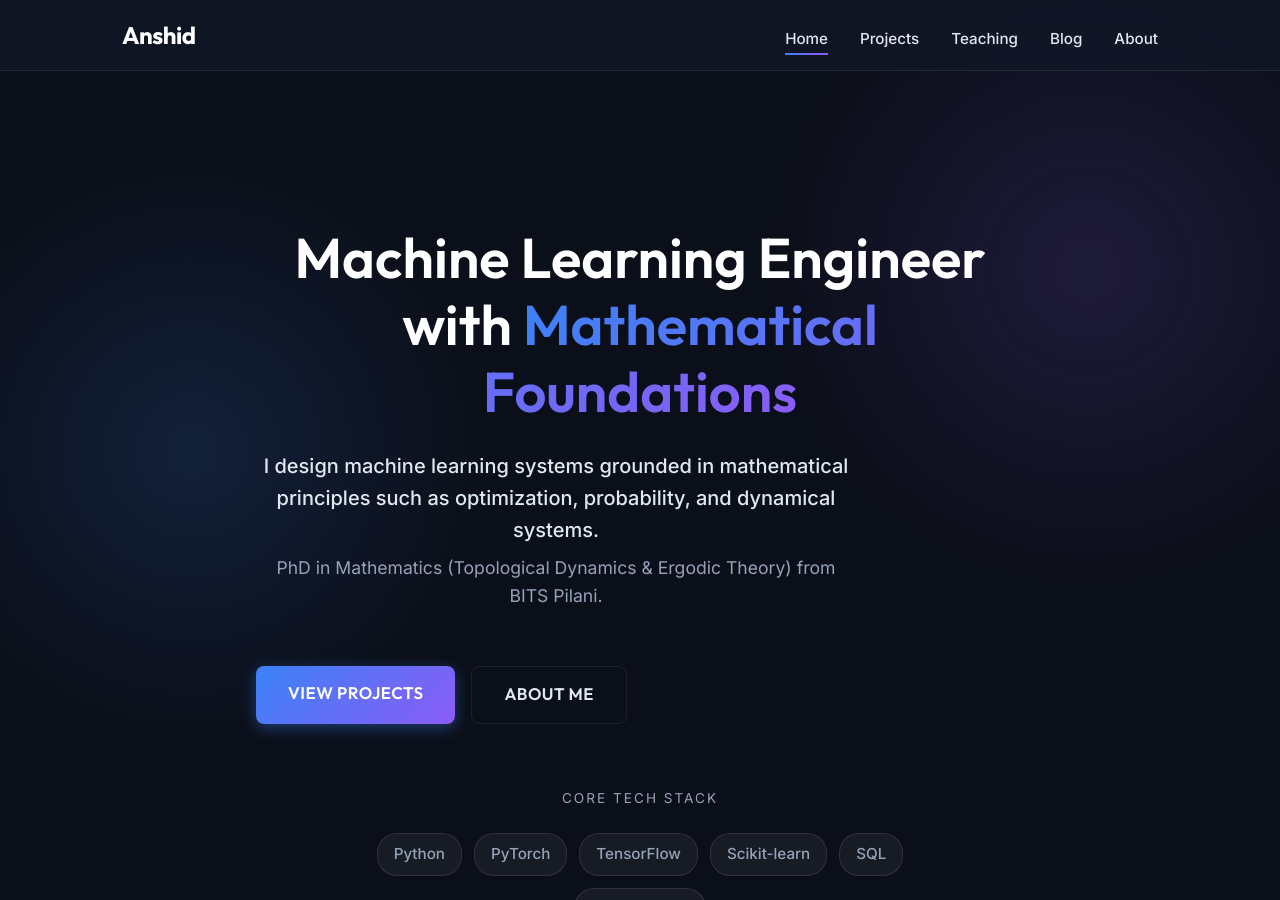
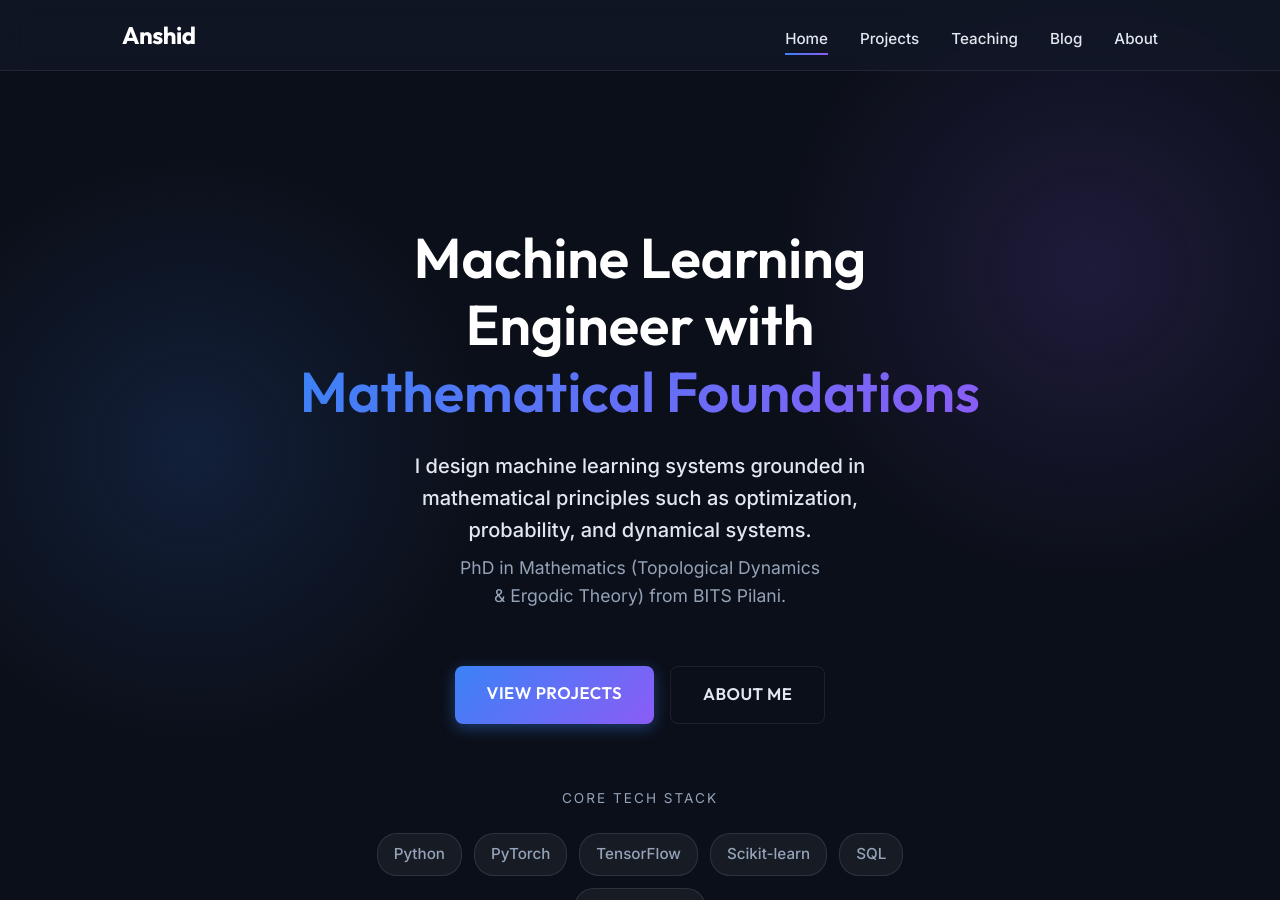
Before and after one commit to anshid/anshid.github.io, a Jekyll site: the page built from index.md, in a window 1280 px wide and 900 px high. Built offline with Jekyll 4.4.1, drawn with Linux system fonts in a browser that asks for light colours.

Commit message:
Fix flex-start alignment issue in hero section and implement text balance for heading and paragraphs

```diff
--- a/assets/css/main.scss
+++ b/assets/css/main.scss
@@ -180,7 +180,7 @@ footer {
   display: flex;
   flex-direction: column;
   justify-content: center;
-  align-items: flex-start;
+  align-items: center;
   min-height: 60vh;
   animation: fadeIn 1s ease-out;
 }
@@ -189,6 +189,7 @@ footer {
   font-size: 4rem;
   line-height: 1.1;
   margin-bottom: 1rem;
+  text-wrap: balance;
 }
 
 .hero p {
@@ -196,6 +197,7 @@ footer {
   color: var(--text-muted);
   max-width: 600px;
   margin-bottom: 2rem;
+  text-wrap: balance;
 }
 
 /* Grids and Cards */
```
